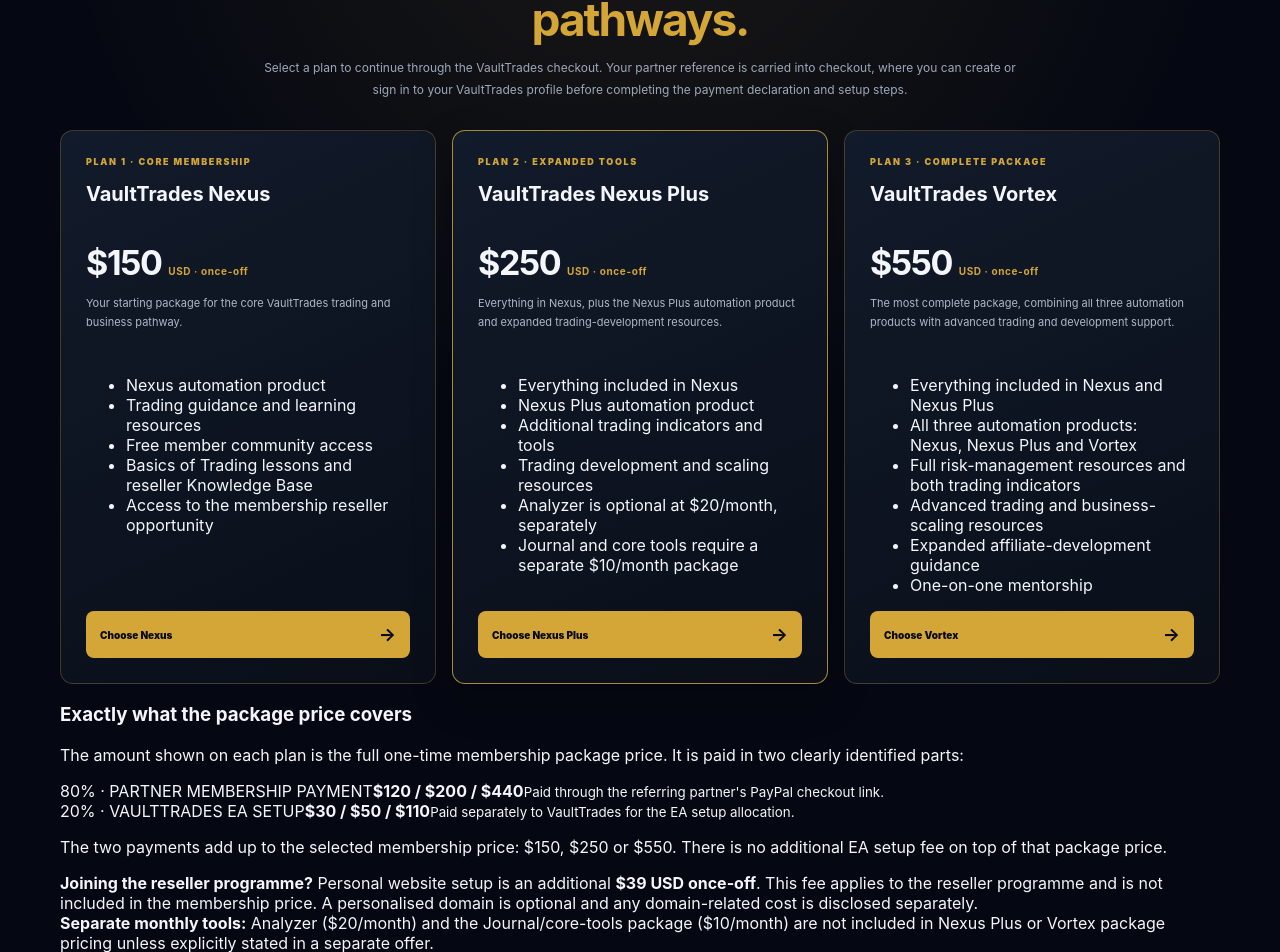
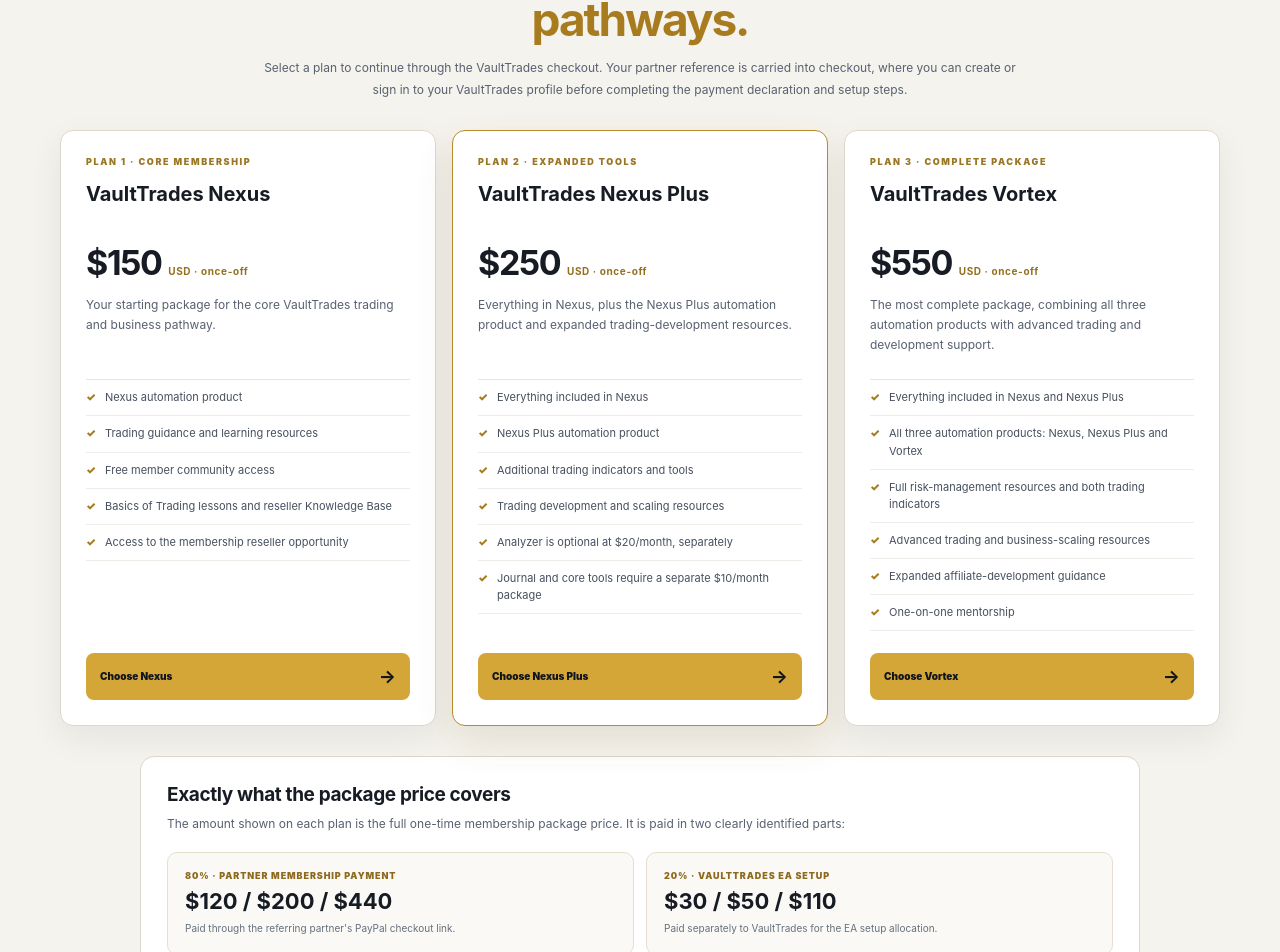
Before and after one commit to iyandatalks/vaulttrades, a Next.js app: page /start in a window 1280 px wide. Shown: the part 1136-2088 px from the top of the page. Built offline with nearby package versions, Linux system fonts and the light colour scheme; no server answers.

Commit message:
Improve membership comparison readability and fee clarity

```diff
--- a/app/start/start.css
+++ b/app/start/start.css
@@ -18,3 +18,35 @@
 .vts-memberships-note{max-width:850px;margin:22px auto 0;text-align:center;font-size:10px}
 @media(max-width:800px){.vts-membership-grid{grid-template-columns:1fr}.vts-membership-card h3,.vts-membership-card p{min-height:0}}
 @media(max-width:600px){.vts-memberships{padding:54px 20px}.vts-membership-card{padding:21px}}
+
+/* Clear membership comparison: a lighter reading surface within the dark VaultTrades brand. */
+.vts-memberships{background:#f5f3ed;color:#171b24;border-top:1px solid #e7dfca}
+.vts-memberships-heading .vts-kicker{color:#9b7625}
+.vts-memberships-heading h2{color:#171b24}
+.vts-memberships-heading h2 em{color:#a77b1e}
+.vts-memberships-heading p{color:#586170}
+.vts-membership-card{background:#fff;border:1px solid #ded8ca;color:#171b24;box-shadow:0 12px 34px rgba(27,31,39,.07)}
+.vts-membership-card.featured{border:1.5px solid #b78a2c;box-shadow:0 15px 38px rgba(99,75,27,.12)}
+.vts-membership-card>span{color:#9b7625}
+.vts-membership-card h3{color:#171b24}
+.vts-membership-card>strong{color:#171b24}
+.vts-membership-card>strong small{color:#92701f}
+.vts-membership-card .vts-plan-summary{min-height:72px;color:#586170;font-size:12px;line-height:1.65}
+.vts-membership-card ul{list-style:none;margin:0 0 22px;padding:0;border-top:1px solid #e9e5dc}
+.vts-membership-card li{position:relative;padding:9px 0 9px 19px;border-bottom:1px solid #efede7;color:#46505d;font-size:11px;line-height:1.55}
+.vts-membership-card li:before{content:"✓";position:absolute;left:0;color:#a77b1e;font-weight:900}
+.vts-membership-card a{background:#d4a637;color:#11151c}
+.vts-memberships-note{color:#626b78}
+.vts-price-clarity{max-width:1000px;margin:30px auto 0;padding:26px;border:1px solid #ded8ca;border-radius:14px;background:#fff;color:#171b24}
+.vts-price-clarity h3{margin:0 0 8px;font-size:19px;letter-spacing:-.02em}
+.vts-price-lead{margin:0;color:#586170;font-size:12px;line-height:1.7}
+.vts-price-parts{display:grid;grid-template-columns:1fr 1fr;gap:12px;margin-top:18px}
+.vts-price-parts>div{display:flex;flex-direction:column;gap:7px;padding:17px;border:1px solid #e6dfd0;border-radius:10px;background:#faf9f6}
+.vts-price-parts span{color:#8d6a1d;font-size:9px;font-weight:950;letter-spacing:.1em}
+.vts-price-parts strong{color:#171b24;font-size:22px}
+.vts-price-parts small{color:#65707d;font-size:10px;line-height:1.55}
+.vts-price-footnote{margin:14px 0 0;color:#586170;font-size:11px;line-height:1.7}
+.vts-website-fee,.vts-separate-tools{margin-top:12px;padding:13px 15px;border-radius:9px;background:#f5f3ed;color:#4f5966;font-size:11px;line-height:1.65}
+.vts-website-fee strong,.vts-separate-tools strong{color:#171b24}
+.vts-website-fee b{color:#8d6a1d}
+@media(max-width:600px){.vts-price-clarity{padding:19px}.vts-price-parts{grid-template-columns:1fr}.vts-membership-card .vts-plan-summary{min-height:0}}
```
